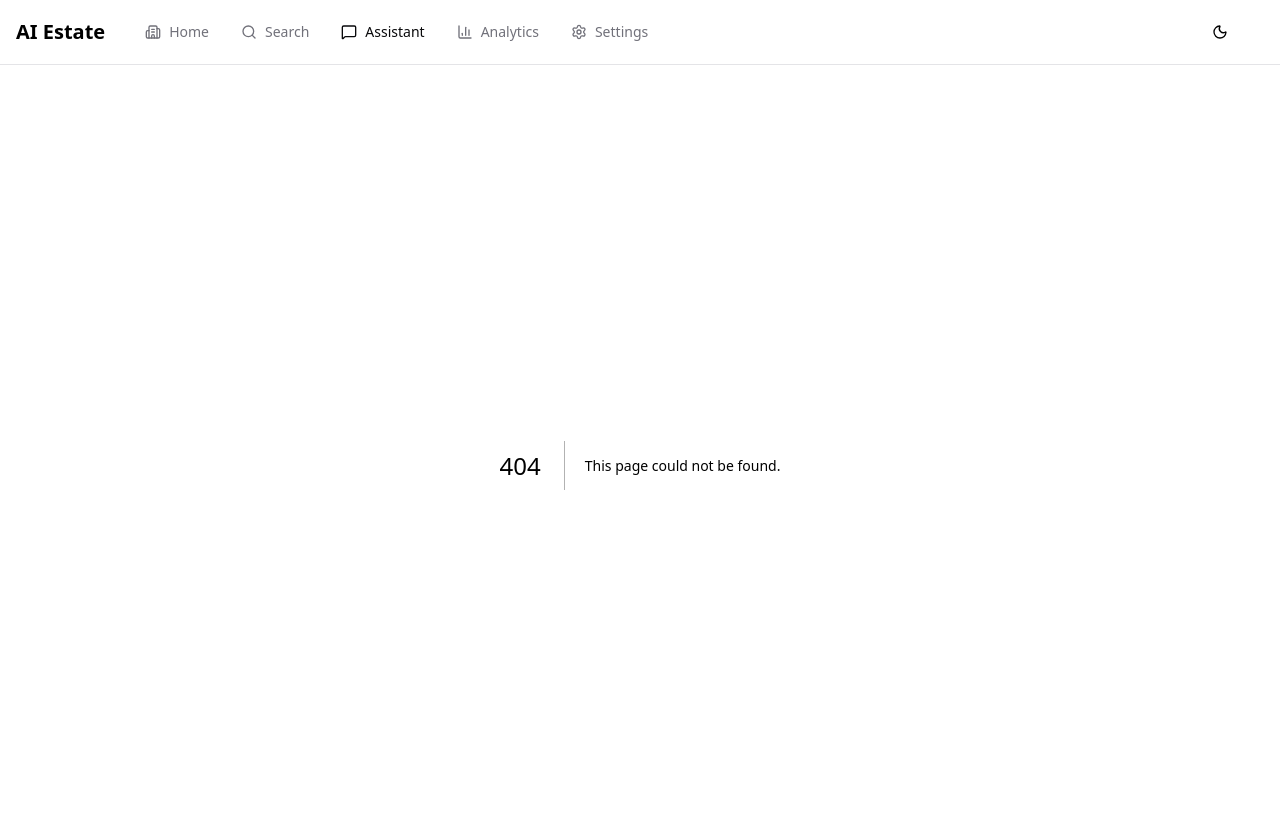
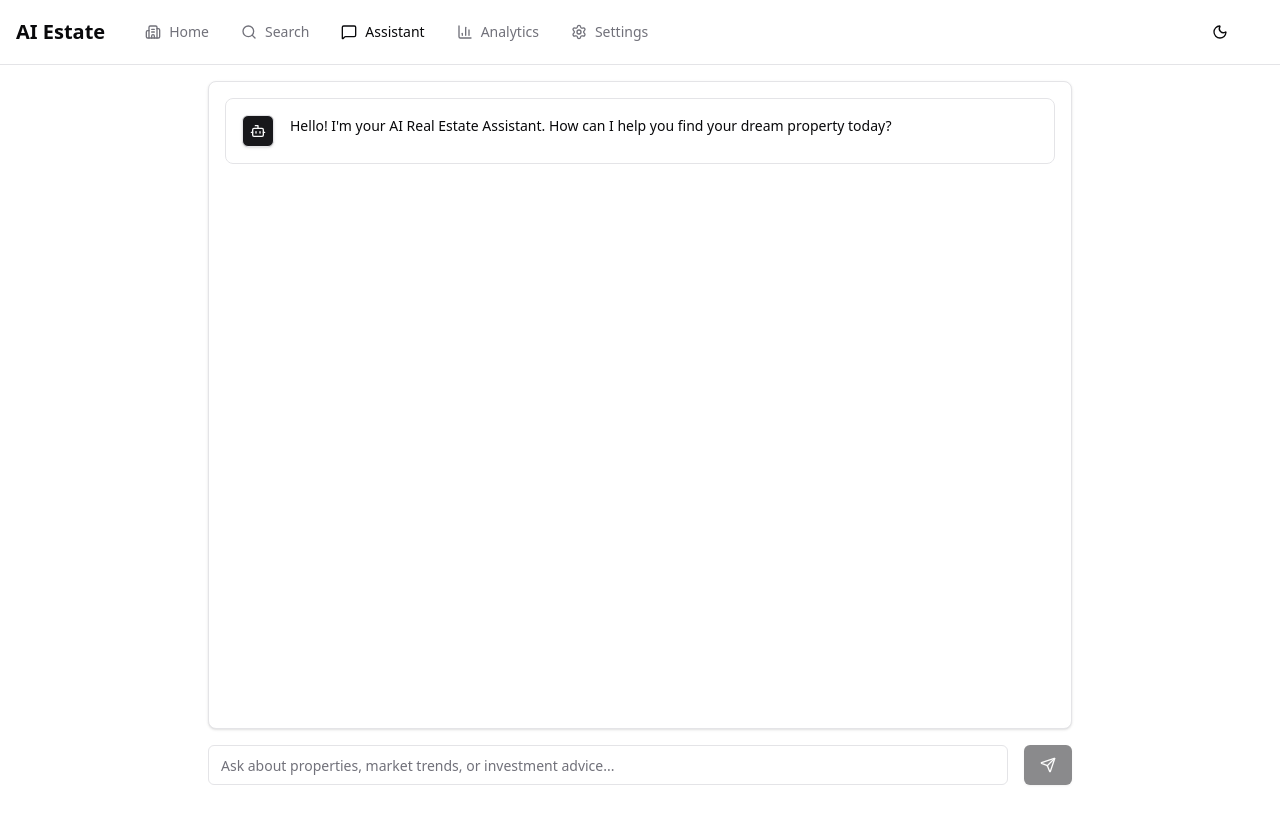
Before and after one commit to raoankitdev/properties.ai, a Next.js app in the folder frontend/: page /chat in a window 1280 px wide. Before the commit this address had no page. Shown: the top 824 px of the page. After the commit the page ends 801 px from the top, so only its background shows below. Built offline with nearby package versions, Linux system fonts and the light colour scheme.

Commit message:
Add page.tsx

```diff
--- /dev/null
+++ b/frontend/src/app/chat/page.tsx
@@ -0,0 +1,201 @@
+"use client";
+
+import { useState, useRef, useEffect } from "react";
+import { Send, User, Bot, Loader2 } from "lucide-react";
+import { cn } from "@/lib/utils";
+import { streamChatMessage } from "@/lib/api";
+import type { ChatResponse } from "@/lib/types";
+
+interface Message {
+  role: "user" | "assistant";
+  content: string;
+  sources?: ChatResponse["sources"];
+}
+
+export default function ChatPage() {
+  const [messages, setMessages] = useState<Message[]>([
+    { role: "assistant", content: "Hello! I'm your AI Real Estate Assistant. How can I help you find your dream property today?" }
+  ]);
+  const [input, setInput] = useState("");
+  const [isLoading, setIsLoading] = useState(false);
+  const [sessionId, setSessionId] = useState<string | undefined>(undefined);
+  const [requestId, setRequestId] = useState<string | undefined>(undefined);
+  const [lastUserMessage, setLastUserMessage] = useState<string | undefined>(undefined);
+  const [errorMessage, setErrorMessage] = useState<string | undefined>(undefined);
+  const messagesEndRef = useRef<HTMLDivElement>(null);
+
+  const scrollToBottom = () => {
+    messagesEndRef.current?.scrollIntoView({ behavior: "smooth" });
+  };
+
+  const applyStreamError = (error: unknown) => {
+    const message = error instanceof Error ? error.message : "Unknown error";
+    setErrorMessage(message);
+    const match = message.match(/request_id=([A-Za-z0-9_-]+)/i);
+    if (match && match[1]) {
+      setRequestId(match[1]);
+    }
+    setMessages(prev => {
+      const updated = [...prev];
+      const lastIdx = updated.length - 1;
+      if (lastIdx >= 0 && updated[lastIdx].role === "assistant" && !updated[lastIdx].content) {
+        updated[lastIdx] = {
+          ...updated[lastIdx],
+          content: "I apologize, but I encountered an error. Please try again.",
+        };
+        return updated;
+      }
+      return [
+        ...updated,
+        { role: "assistant", content: "I apologize, but I encountered an error. Please try again." },
+      ];
+    });
+  };
+
+  useEffect(() => {
+    scrollToBottom();
+  }, [messages]);
+
+  const handleSubmit = async (e: React.FormEvent) => {
+    e.preventDefault();
+    if (!input.trim() || isLoading) return;
+
+    const userMessage = input.trim();
+    setInput("");
+    setMessages(prev => [...prev, { role: "user", content: userMessage }]);
+    setIsLoading(true);
+    setErrorMessage(undefined);
+    setLastUserMessage(userMessage);
+
+    try {
+      const sid = sessionId ?? (typeof crypto !== "undefined" && "randomUUID" in crypto ? crypto.randomUUID() : undefined);
+      if (sid && !sessionId) {
+        setSessionId(sid);
+      }
+
+      setMessages(prev => [...prev, { role: "assistant", content: "" }]);
+
+      await streamChatMessage(
+        { message: userMessage, session_id: sid },
+        (chunk) => {
+          setMessages(prev => {
+            const updated = [...prev];
+            const lastIdx = updated.length - 1;
+            if (lastIdx >= 0 && updated[lastIdx].role === "assistant") {
+              updated[lastIdx] = { ...updated[lastIdx], content: updated[lastIdx].content + chunk };
+            }
+            return updated;
+          });
+        },
+        ({ requestId }) => {
+          if (requestId) setRequestId(requestId);
+        }
+      );
+
+    } catch (error) {
+      console.warn("Chat error:", error);
+      applyStreamError(error);
+    } finally {
+      setIsLoading(false);
+    }
+  };
+
+  return (
+    <div className="container mx-auto max-w-4xl p-4 h-[calc(100vh-4rem)] flex flex-col">
+      <div className="flex-1 overflow-y-auto space-y-4 p-4 rounded-lg border bg-card shadow-sm mb-4">
+        {messages.map((message, index) => (
+          <div
+            key={index}
+            className={cn(
+              "flex w-full items-start gap-4 p-4 rounded-lg",
+              message.role === "user" ? "bg-muted/50" : "bg-background border"
+            )}
+          >
+            <div className={cn(
+              "flex h-8 w-8 shrink-0 select-none items-center justify-center rounded-md border shadow",
+              message.role === "user" ? "bg-background" : "bg-primary text-primary-foreground"
+            )}>
+              {message.role === "user" ? <User className="h-4 w-4" /> : <Bot className="h-4 w-4" />}
+            </div>
+            <div className="flex-1 space-y-2 overflow-hidden">
+              <div className="prose break-words dark:prose-invert text-sm leading-relaxed">
+                {message.content}
+              </div>
+            </div>
+          </div>
+        ))}
+        {isLoading && (
+          <div className="flex w-full items-start gap-4 p-4 rounded-lg bg-background border" role="status" aria-label="Loading">
+            <div className="flex h-8 w-8 shrink-0 select-none items-center justify-center rounded-md border shadow bg-primary text-primary-foreground">
+              <Bot className="h-4 w-4" />
+            </div>
+            <div className="flex items-center h-full">
+              <Loader2 className="h-4 w-4 animate-spin text-muted-foreground" />
+            </div>
+          </div>
+        )}
+        {errorMessage && (
+          <div className="flex w-full items-start gap-4 p-4 rounded-lg bg-background border">
+            <div className="flex h-8 w-8 shrink-0 select-none items-center justify-center rounded-md border shadow bg-primary text-primary-foreground">
+              <Bot className="h-4 w-4" />
+            </div>
+            <div className="flex-1 space-y-2">
+              <div className="text-sm text-red-600">{errorMessage}</div>
+              <div className="text-xs text-muted-foreground">{requestId ? `request_id=${requestId}` : ""}</div>
+              <button
+                type="button"
+                onClick={() => {
+                  if (!lastUserMessage || isLoading) return;
+                  setErrorMessage(undefined);
+                  setIsLoading(true);
+                  setMessages(prev => [...prev, { role: "assistant", content: "" }]);
+                  streamChatMessage(
+                    { message: lastUserMessage, session_id: sessionId },
+                    (chunk) => {
+                      setMessages(prev => {
+                        const updated = [...prev];
+                        const lastIdx = updated.length - 1;
+                        if (lastIdx >= 0 && updated[lastIdx].role === "assistant") {
+                          updated[lastIdx] = { ...updated[lastIdx], content: updated[lastIdx].content + chunk };
+                        }
+                        return updated;
+                      });
+                    },
+                    ({ requestId }) => {
+                      if (requestId) setRequestId(requestId);
+                    }
+                  ).catch(err => {
+                    console.warn("Chat retry error:", err);
+                    applyStreamError(err);
+                  }).finally(() => setIsLoading(false));
+                }}
+                className="inline-flex items-center justify-center rounded-md border px-3 py-1 text-xs font-medium hover:bg-muted focus-visible:outline-none focus-visible:ring-1 focus-visible:ring-ring"
+              >
+                Retry
+              </button>
+            </div>
+          </div>
+        )}
+        <div ref={messagesEndRef} />
+      </div>
+
+      <form onSubmit={handleSubmit} className="flex gap-4">
+        <input
+          className="flex h-10 w-full rounded-md border border-input bg-background px-3 py-2 text-sm ring-offset-background file:border-0 file:bg-transparent file:text-sm file:font-medium placeholder:text-muted-foreground focus-visible:outline-none focus-visible:ring-2 focus-visible:ring-ring focus-visible:ring-offset-2 disabled:cursor-not-allowed disabled:opacity-50"
+          placeholder="Ask about properties, market trends, or investment advice..."
+          value={input}
+          onChange={(e) => setInput(e.target.value)}
+          disabled={isLoading}
+        />
+        <button
+          type="submit"
+          aria-label="Send message"
+          disabled={isLoading || !input.trim()}
+          className="inline-flex items-center justify-center rounded-md bg-primary px-4 py-2 text-sm font-medium text-primary-foreground shadow hover:bg-primary/90 focus-visible:outline-none focus-visible:ring-1 focus-visible:ring-ring disabled:pointer-events-none disabled:opacity-50 w-12"
+        >
+          <Send className="h-4 w-4" />
+        </button>
+      </form>
+    </div>
+  );
+}
```
